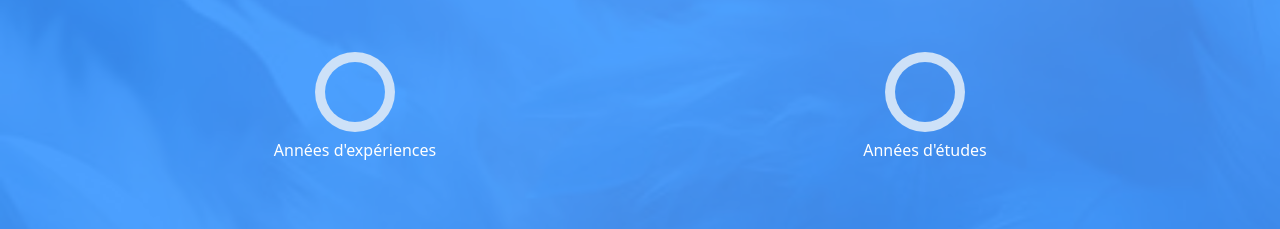
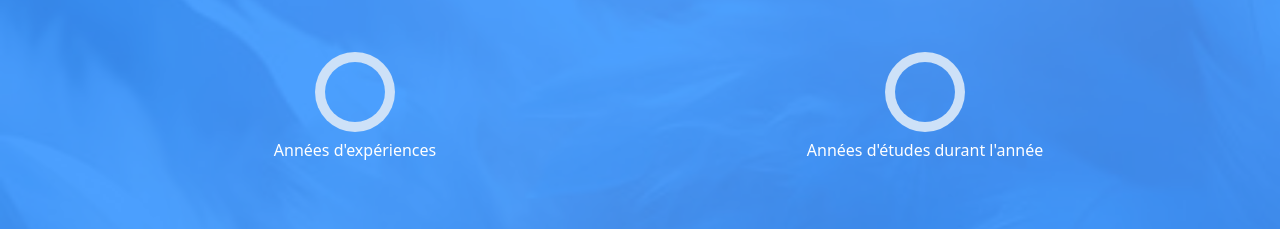
Before and after one commit to NourOunissi/U4-Portfolio, a plain HTML site: page index.html in a window 1280 px wide. Shown: the part 1960-2189 px from the top of the page. Drawn offline with Linux system fonts and the light colour scheme; some icons are missing; a web font is replaced by a local one.

Commit message:
modif test.html

```diff
--- a/index.html
+++ b/index.html
@@ -149,7 +149,7 @@
                 <div class="counter-num">
                   <p data-purecounter-start="0" data-purecounter-end="2" data-purecounter-duration="1"
                     class="counter purecounter"></p>
-                  <span class="counter-text">Années d'études</span>
+                  <span class="counter-text">Années d'études durant l'année</span>
                 </div>
               </div>
             </div>
```
